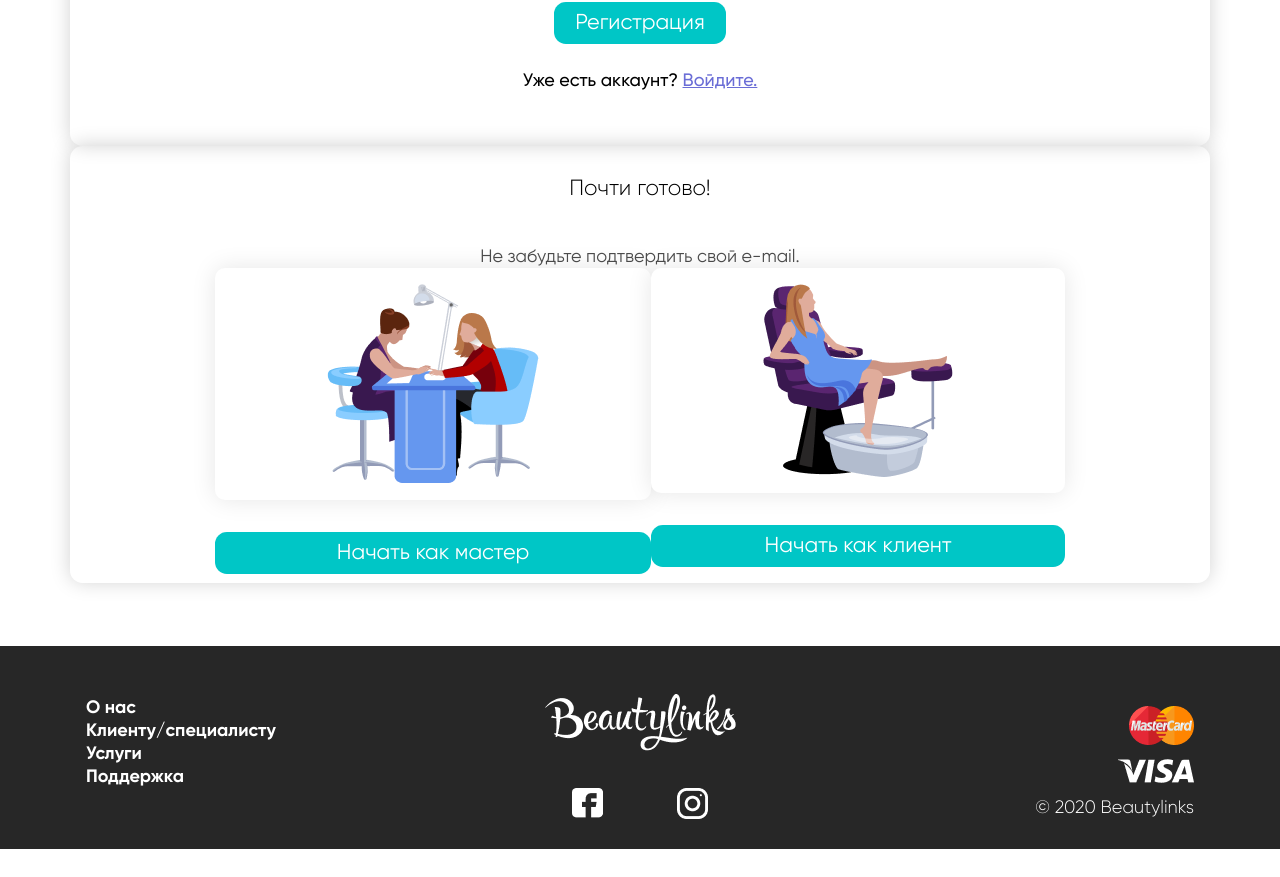
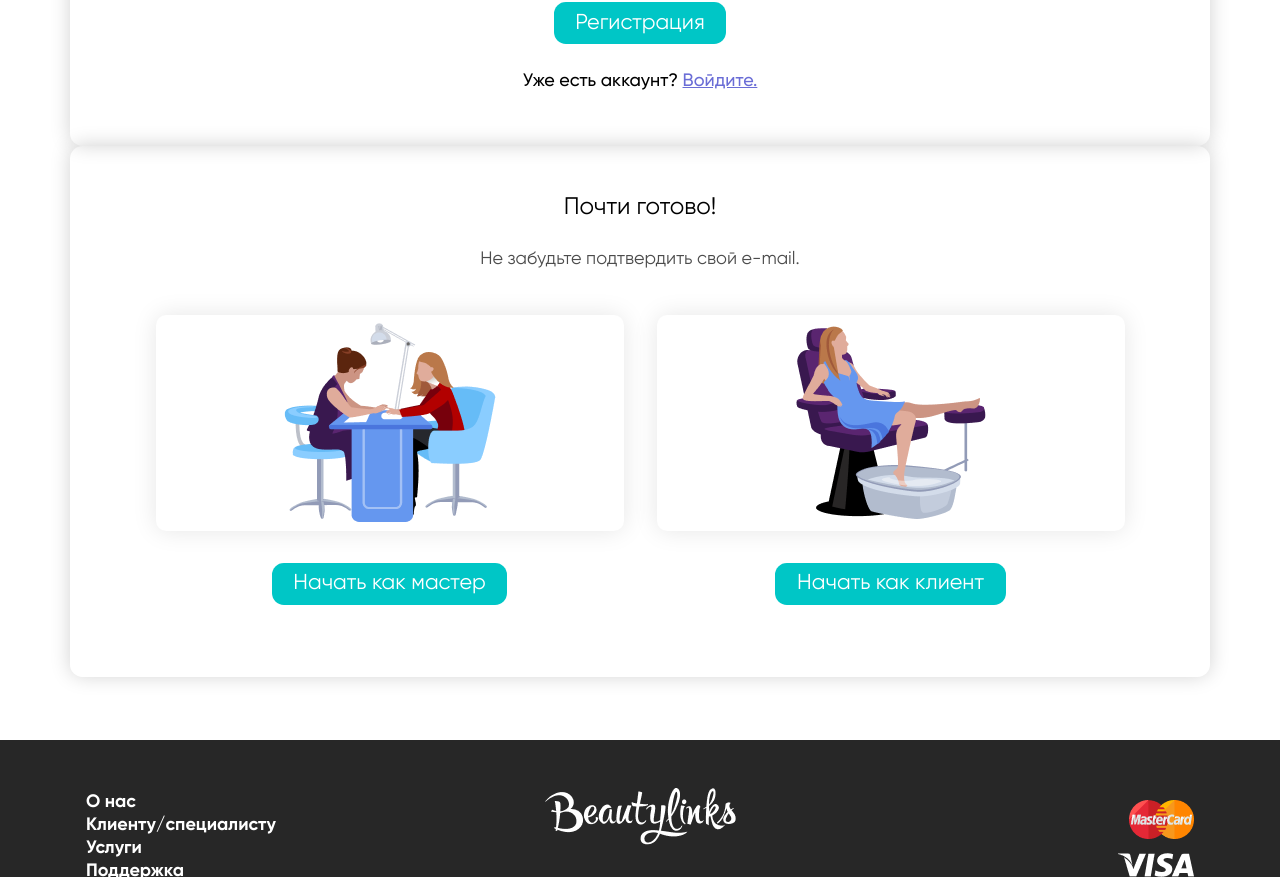
Before and after one commit to MykhailKo/beauty-links, a React (Create React App) app: page /register in a window 1280 px wide. Shown: the part 640-1517 px from the top of the page. Before the commit the page ends 1489 px from the top, so only its background shows below. Built offline with nearby package versions, Linux system fonts and the light colour scheme.

Commit message:
ChooseFighter fixes

```diff
--- a/src/components/SideSelect/SideSelect.js
+++ b/src/components/SideSelect/SideSelect.js
@@ -6,8 +6,7 @@ import styles from "./SideSelect.module.scss";
 const SideSelect = ({ imagePath, buttonText, buttonClick }) => {
   return (
     <div className={styles.SideSelect}>
-      <div className={styles.imageBlock}>
-        <img src={imagePath} alt="some-img" />
+      <div className={styles.imageBlock} style={{backgroundImage: `url(${imagePath})`}}>
       </div>
       <Button text={buttonText} onClick={buttonClick} />
     </div>
--- a/src/components/SideSelect/SideSelect.module.scss
+++ b/src/components/SideSelect/SideSelect.module.scss
@@ -5,9 +5,6 @@
   flex-direction: row;
   align-items: center;
   height: 100%;
-  & button {
-    width: 100%;
-  }
   @media (min-width: $break-md) {
     flex-direction: column;
     align-items: center;
@@ -21,10 +18,10 @@
     box-shadow: 0px 0px 25px rgba(0, 0, 0, 0.1);
     border-radius: 10px;
     margin-bottom: 2rem;
-    width: 100%;
-    display: flex;
-    align-items: center;
-    justify-content: center;
-    padding: 1rem 7rem;
+    width: 26em;
+    height: 12em;
+    background-position: center;
+    background-size: auto;
+    background-repeat: no-repeat;
   }
 }
--- a/src/pages/Registration/ChooseYourFighter/ChooseYourFighter.js
+++ b/src/pages/Registration/ChooseYourFighter/ChooseYourFighter.js
@@ -1,19 +1,19 @@
 import React from "react";
 
 import ShBox from "../../../components/ShBox/ShBox";
-import SecTitle from "../../Landing/SecTitle/SecTitle";
+import RegTitle from "../RegTitle/RegTitle";
 
 import styles from "./ChooseYourFighter.module.scss";
 import SideSelect from "../../../components/SideSelect/SideSelect";
 
 const ChooseYourFighter = () => {
   return (
-    <ShBox>
-      <div className={styles.ChooseFiglter}>
-        <SecTitle title={"Почти готово!"} />
-        <div className={styles.SubTitle}>
-          Не забудьте подтвердить свой e-mail.
-        </div>
+    <ShBox padding={'2em 0 4em 0'}>
+      <RegTitle text={"Почти готово!"} />
+      <div className={styles.SubTitle}>
+        Не забудьте подтвердить свой e-mail.
+      </div>
+      <div className={styles.ChooseFighter}>
         <div className={styles.SelectorBlock}>
           <SideSelect
             imagePath={"/assets/img/master.png"}
--- a/src/pages/Registration/ChooseYourFighter/ChooseYourFighter.module.scss
+++ b/src/pages/Registration/ChooseYourFighter/ChooseYourFighter.module.scss
@@ -1,21 +1,28 @@
 @import "../../../assets/scss/widths";
 @import "../../../assets/scss/fonts";
+
+.ChooseFighter {
+  width: 85%;
+  display: flex;
+  justify-content: space-around;
+}
 
 .SubTitle {
   font-family: "Gilroy";
   font-style: normal;
   font-weight: normal;
-  font-size: 18px;
-  line-height: 22px;
+  font-size: 1em;
+  line-height: 1.222em;
   text-align: center;
   color: #4c4c4c;
+  margin: 0.8em 0 2.5em 0;
 }
 
 .SelectorBlock {
   display: flex;
   flex-direction: column;
   @media (min-width: $break-md) {
-    padding: 0px 6rem;
+    width: 100%;
     flex-direction: row;
     justify-content: space-between;
   }
```
